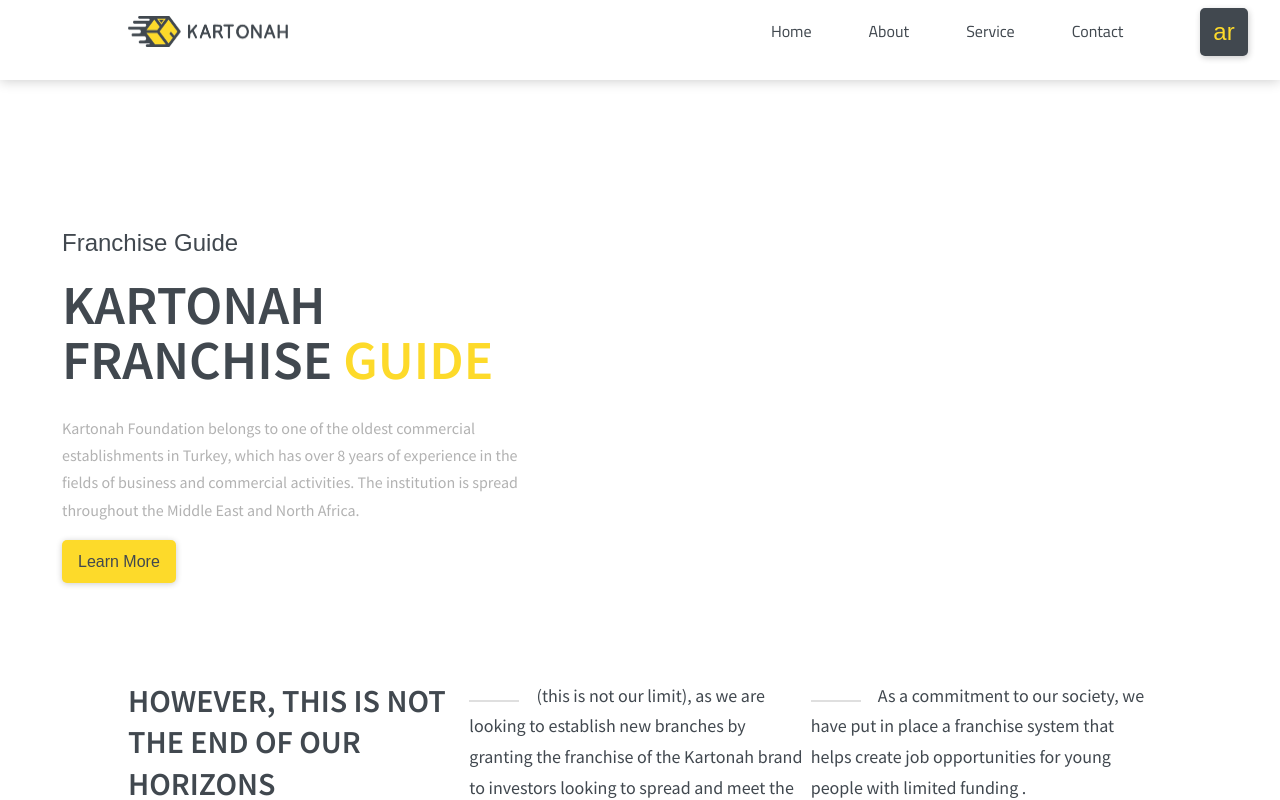
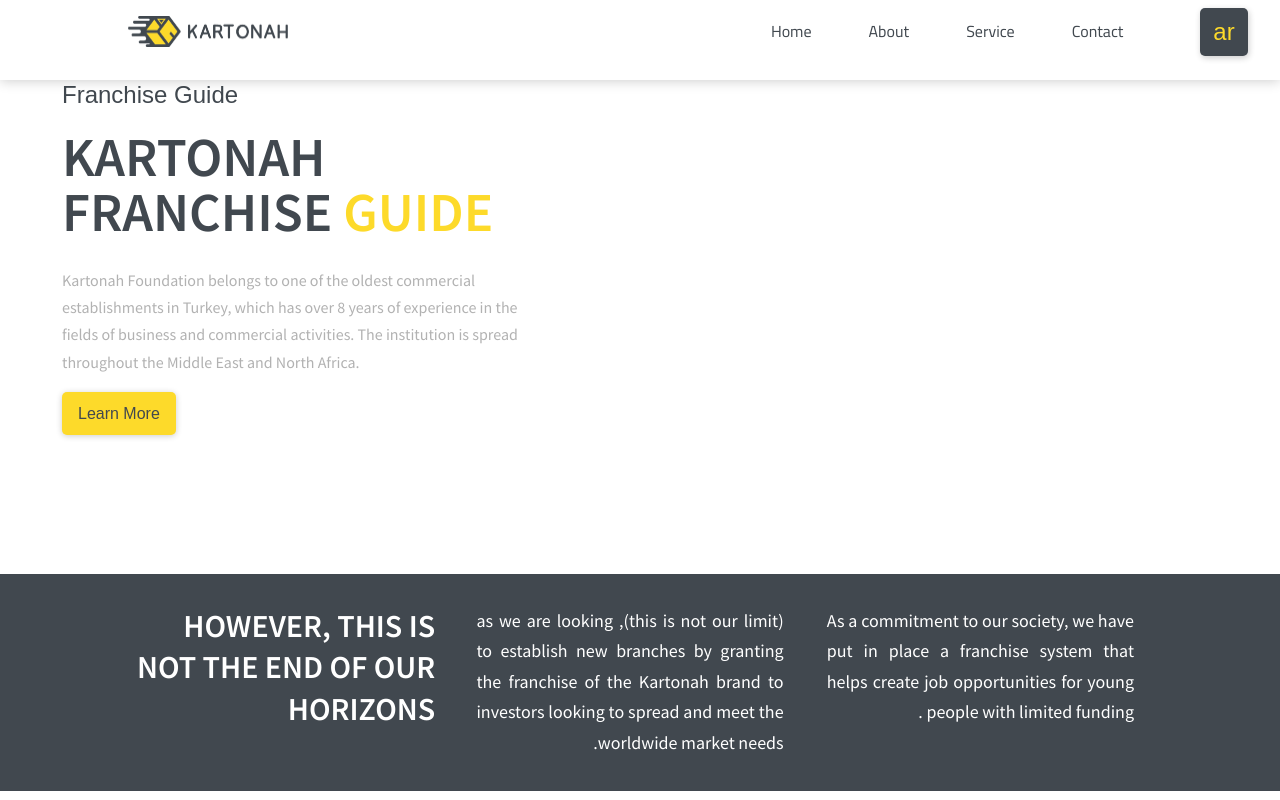
Before and after one commit to Mohamed-Magde/Kartonah-Guide, a React (Create React App) app: page / in a window 1280 px wide. Shown: the top 800 px of the page. Built offline with nearby package versions, Linux system fonts and the light colour scheme.

Commit message:
add colors

```diff
--- a/src/components/pages/guide/guide-components/guideBanner/scss/main.css
+++ b/src/components/pages/guide/guide-components/guideBanner/scss/main.css
@@ -1,7 +1,7 @@
 .guide-banner {
   color: #41484F;
   margin-bottom: 2em;
-  margin-top: 10vh;
+  margin-top: 0;
 }
 
 .guide-banner-top {
@@ -62,7 +62,11 @@
 }
 
 .guide-banner-bottom {
+  color: #fff;
   margin-top: 4em;
+  background-color: #41484F;
+  padding-top: 2em;
+  padding-bottom: 2em;
 }
 
 .guide-banner-bottom .container {
@@ -79,18 +83,23 @@
   font-weight: bold;
   text-transform: uppercase;
   line-height: 1.3;
+  margin-right: .5em;
+  text-align: right;
 }
 
 .guide-banner-bottom-block {
-  width: 350px;
+  width: 30%;
   display: block;
   font-size: 18px;
+  margin-right: 1em;
+  text-align: justify;
+  direction: rtl;
 }
 
 .guide-banner-bottom-block span {
-  display: inline-block;
-  margin-right: .75em;
-  width: 50px;
+  display: none;
+  margin-right: .5em;
+  width: 0px;
   height: 2px;
   background-color: #DFDFDF;
 }
@@ -194,6 +203,10 @@
   margin: 0;
   line-height: 1.5;
   width: 320px;
+}
+
+.arabic .banner-guide {
+  color: #41484F;
 }
 
 .arabic span,
--- a/src/components/pages/guide/guide-components/guideBanner/scss/main.scss
+++ b/src/components/pages/guide/guide-components/guideBanner/scss/main.scss
@@ -11,7 +11,7 @@
 .guide-banner {
   color: $colorTwo;
   margin-bottom: 2em;
-  margin-top: 10vh;
+  margin-top: 0;
 
   &-top {
     display: flex;
@@ -63,7 +63,11 @@
   }
 
   &-bottom {
+    color: #fff;
     margin-top: 4em;
+    background-color: $colorTwo;
+    padding-top: 2em;
+    padding-bottom: 2em;
 
     .container {
       display: flex;
@@ -77,17 +81,24 @@
       font-weight: bold;
       text-transform: uppercase;
       line-height: 1.3;
+      margin-right: .5em;
+      text-align: right;
     }
 
+
+
     &-block {
-      width: 350px;
+      width: 30%;
       display: block;
       font-size: 18px;
+      margin-right: 1em;
+      text-align: justify;
+      direction: rtl;
 
       span {
-        display: inline-block;
-        margin-right: .75em;
-        width: 50px;
+        display: none;
+        margin-right: .5em;
+        width: 0px;
         height: 2px;
         background-color: #DFDFDF;
       }
@@ -202,7 +213,9 @@
 }
 
 .arabic {
-
+  .banner-guide {
+    color: $colorTwo;
+  }
 
   span,
   p,
--- a/src/components/pages/guide/guide-components/guideOffer/scss/main.css
+++ b/src/components/pages/guide/guide-components/guideOffer/scss/main.css
@@ -72,6 +72,9 @@
 }
 
 .guide-offer-bottom {
+  padding-top: 5em;
+  padding-bottom: 5em;
+  background-color: #f9f9f9;
   margin-top: 6em;
 }
 
--- a/src/components/pages/guide/guide-components/guideOffer/scss/main.scss
+++ b/src/components/pages/guide/guide-components/guideOffer/scss/main.scss
@@ -72,6 +72,9 @@
   }
 
   &-bottom {
+    padding-top: 5em;
+    padding-bottom: 5em;
+    background-color: #f9f9f9;
     margin-top: 6em;
 
     .container {
--- a/src/translations/ar/common.json
+++ b/src/translations/ar/common.json
@@ -14,9 +14,9 @@
     "second": "كرتونة",
     "p": "تنتمـي مؤسسـة كرتونة إلـى واحـدة مـن أعـرق المؤسسـات التجارية فـي تركيا و التـي تمتلـك خبـرة تتجـاوز 8 أعوام فـي مجـالات الآعمـال و النشـاطات التجاريـة وتنتشر هذه المؤسسة فـي كافـة أنحـاء الشرق الأوسط و شمال أفريقيا . ",
     "bottom-first": "ولكـن هـذا ليـس منتهـى أفاقنا فنحـن نتطلـع إلـى إنشـاء فـروع جديـدة ",
-    "bottom-second": "نحـن نتطلـع إلـى إنشـاء فـروع جديـدة عبـر منـح الامتياز التجـاري لعلامـة كرتونة للمسـتثمرين المتطلعيـن للإنتشـار وسـد حاجـات السـوق فـي منطقـة  الشرق الأوسط وأفريقيا ومــن ثــم التمــدد نحــو الأســواق العالميــة لتحقيــق رؤيــة المؤسســة فــي أن تكــون الجهـة الرائـدة فـي تصدير الملابس التركية بالجملة ",
-    "bottom-third": " التزامـا منـا تجـاه مجتمعنـا فقـد وضعنـا نظـام الإمتيـاز التجـاري بحيـث يسـاعد فـي إيجـاد فـرص عمـل للشـباب مـن ذوي رؤوس الأموال البسـيطة للعمل وبدء حياتهم بأقل المخاطر من خلال التدريب والتشـغيل .",
-    "btn": "أعرف أكثر"
+    "bottom-third": " عبـر منـح الامتياز التجـاري لعلامـة كرتونة للمسـتثمرين المتطلعيـن للإنتشـار وسـد حاجـات السـوق فـي منطقـة  الشرق الأوسط و شمال أفريقيا  ومــن ثــم التمــدد نحــو الأســواق العالميــة لتحقيــق رؤيــة المؤسســة فــي أن تكــون الجهـة الرائـدة  ",
+    "bottom-second": "فـي تصدير الملابس التركية بالجملة .  التزامـا منـا تجـاه مجتمعنـا فقـد وضعنـا نظـام الإمتيـاز   التجـاري بحيـث يسـاعد فـي إيجـاد فـرص عمـل للشـباب مـن ذوي رؤوس الأموال البسـيطة للعمل وبدء حياتهم بأقل المخاطر من خلال التدريب والتشـغيل .",
+    "btn": "اعرف المزيد "
 
   },
   "obs": {
```
Also changed, not shown: 2 other files (tests, documents, lock files or other folders).
